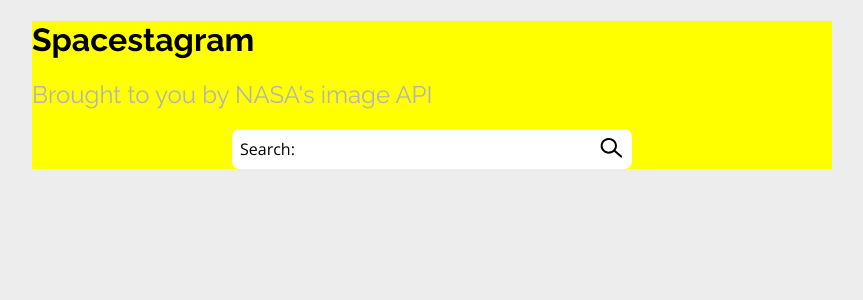
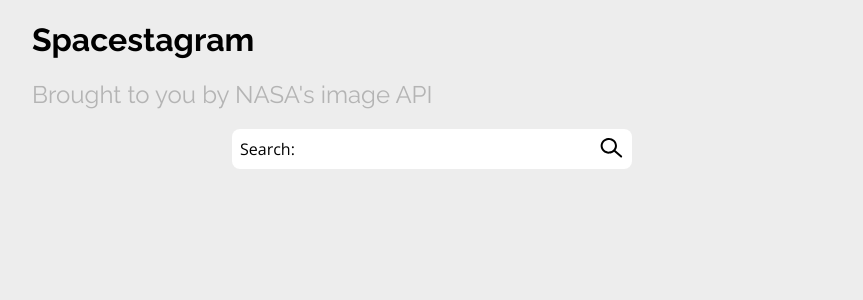
Before and after one commit to alxmcr/fe-spacestagram-app-react-ts, a React (Vite) app: page / in a window 1280 px wide. Shown: the top 300 px of the page, without its empty margins (208-1071 px from the left). Built offline with nearby package versions, Linux system fonts and the light colour scheme.

Commit message:
Remove background

```diff
--- a/src/components/ImagesGrid/ImagesGrid.scss
+++ b/src/components/ImagesGrid/ImagesGrid.scss
@@ -1,7 +1,6 @@
 .images {
   &__container {
     align-items: center;
-    background-color: burlywood;
     display: flex;
     flex-direction: column;
     gap: 0.5rem;
--- a/src/components/NasaImageCard/NasaImageCard.scss
+++ b/src/components/NasaImageCard/NasaImageCard.scss
@@ -2,7 +2,7 @@
 
 .card {
   background-color: white;
-  border: 1px solid black;
+  border-radius: 0.5rem;
   width: 100%;
   height: 25rem;
   &__actions {
--- a/src/pages/HomePage/HomePage.scss
+++ b/src/pages/HomePage/HomePage.scss
@@ -1,7 +1,6 @@
 @import "../../variables";
 
 .home {
-    background-color: yellow;
     &__subtitle {
         color: $accent;
         font-weight: normal;
```
